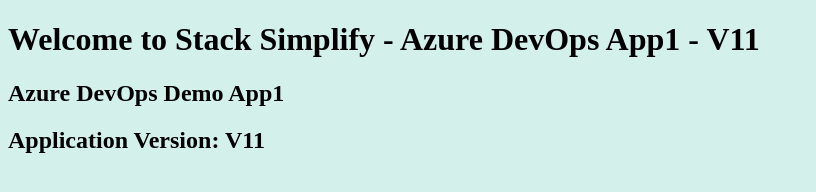
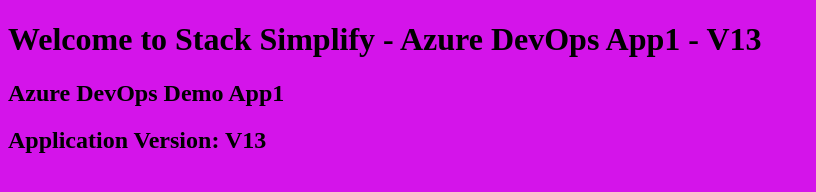
Before and after one commit to cervezerg/devops-github-acr-aks-app1, a plain HTML site: page index.html in a window 1280 px wide. Shown: the whole page, without its empty margins (0-816 px from the left). Drawn offline with Linux system fonts and the light colour scheme.

Commit message:
V13 Commit

```diff
--- a/index.html
+++ b/index.html
@@ -1,8 +1,8 @@
 <!DOCTYPE html>
 <html>
-   <body style="background-color:rgb(212, 240, 234);">
-      <h1>Welcome to Stack Simplify - Azure DevOps App1 - V11</h1>
+   <body style="background-color:rgb(212, 20, 234);">
+      <h1>Welcome to Stack Simplify - Azure DevOps App1 - V13</h1>
       <h2>Azure DevOps Demo App1</h2>
-      <h2>Application Version: V11</h2>
+      <h2>Application Version: V13</h2>
    </body>
 </html>
```
